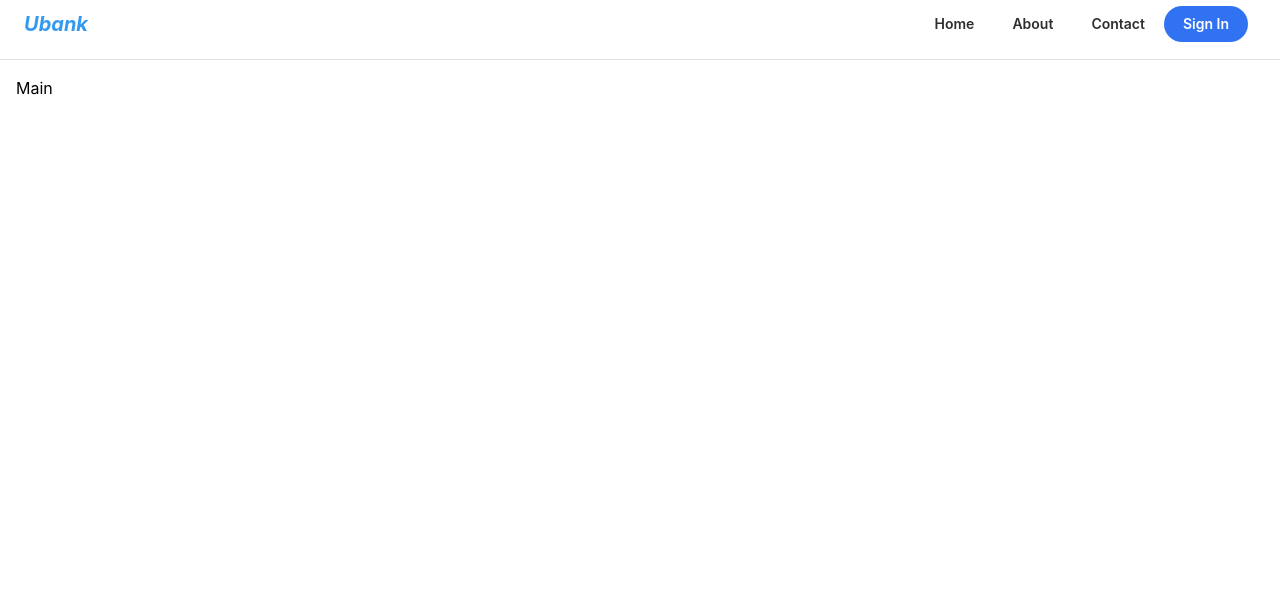
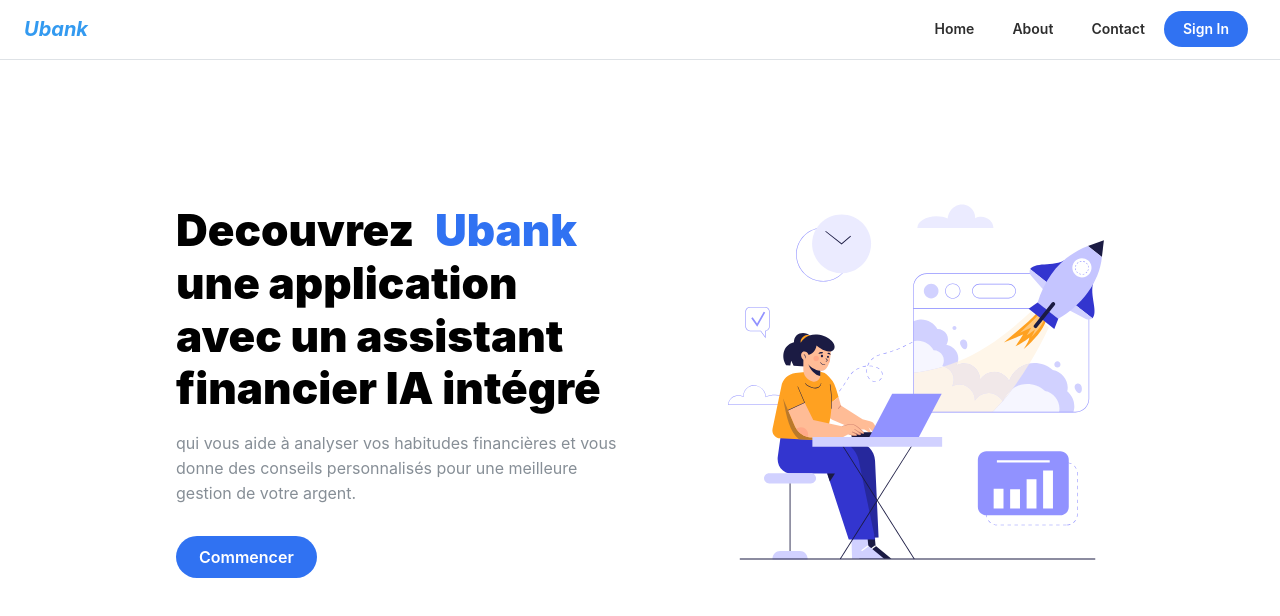
Before and after one commit to yves1da2vinci3/ubank_landingpage, a Next.js app: page / in a window 1280 px wide. Shown: the top 616 px of the page. Built offline with nearby package versions, Linux system fonts and the light colour scheme.

Commit message:
Refactor Banner component and integrate it into the homepage layout. The Banner now features a new design with a title, description, and button, enhancing the user interface. Updated the AppShell layout in the homepage to include the Banner component.

```diff
--- /dev/null
+++ b/components/Banner/banner.module.css
@@ -0,0 +1,52 @@
+.inner {
+  display: flex;
+  justify-content: space-between;
+  padding-top: calc(var(--mantine-spacing-xl) * 4);
+  padding-bottom: calc(var(--mantine-spacing-xl) * 4);
+}
+
+.content {
+  max-width: 480px;
+  margin-right: calc(var(--mantine-spacing-xl) * 3);
+
+  @media (max-width: $mantine-breakpoint-md) {
+    max-width: 100%;
+    margin-right: 0;
+  }
+}
+
+.title {
+  color: light-dark(var(--mantine-color-black), var(--mantine-color-white));
+  font-family:
+    Greycliff CF,
+    var(--mantine-font-family);
+  font-size: 44px;
+  line-height: 1.2;
+  font-weight: 900;
+
+  @media (max-width: $mantine-breakpoint-xs) {
+    font-size: 28px;
+  }
+}
+
+.control {
+  @media (max-width: $mantine-breakpoint-xs) {
+    flex: 1;
+  }
+}
+
+.image {
+  width: 376px;
+  height: 356px;
+
+  @media (max-width: $mantine-breakpoint-md) {
+    display: none;
+  }
+}
+
+.highlight {
+  position: relative;
+  color: #3072f2;
+  border-radius: var(--mantine-radius-sm);
+  padding: 4px 12px;
+}
--- a/components/Banner/index.tsx
+++ b/components/Banner/index.tsx
@@ -1,5 +1,31 @@
-export const Banner = () => {
-  return <div>index</div>;
-};
+import { Button, Container, Group, Image, Text, Title } from '@mantine/core';
+import image from '../../public/image.svg';
+import classes from './banner.module.css';
+
+export function Banner() {
+  return (
+    <Container size="md">
+      <div className={classes.inner}>
+        <div className={classes.content}>
+          <Title className={classes.title}>
+            Decouvrez <span className={classes.highlight}>Ubank</span> une application
+            <br /> avec un assistant financier IA intégré
+          </Title>
+          <Text c="dimmed" mt="md">
+            qui vous aide à analyser vos habitudes financières et vous donne des conseils
+            personnalisés pour une meilleure gestion de votre argent.
+          </Text>
+
+          <Group mt={30}>
+            <Button radius="xl" size="md" className={classes.control}>
+              Commencer
+            </Button>
+          </Group>
+        </div>
+        <Image src={image.src} className={classes.image} />
+      </div>
+    </Container>
+  );
+}
 
 export default Banner;
--- a/pages/index.tsx
+++ b/pages/index.tsx
@@ -1,5 +1,6 @@
-import { AppShell, Button, Stack } from '@mantine/core';
+import { AppShell, Button, rem, Stack } from '@mantine/core';
 import { useDisclosure } from '@mantine/hooks';
+import { Banner } from '@/components/Banner';
 import { Navbar } from '@/components/navbar';
 
 export default function HomePage() {
@@ -10,11 +11,11 @@ export default function HomePage() {
       navbar={{ width: 300, breakpoint: 'sm', collapsed: { desktop: true, mobile: !opened } }}
       padding="md"
     >
-      <AppShell.Header>
+      <AppShell.Header style={{ alignItems: 'center', paddingTop: rem(5) }}>
         <Navbar opened={opened} setOpened={toggle} />
       </AppShell.Header>
 
-      <AppShell.Navbar hidden={opened} p="md">
+      <AppShell.Navbar hidden={opened}>
         <Stack px="md">
           <Button variant="subtle" color="dark">
             Home
@@ -32,7 +33,9 @@ export default function HomePage() {
         </Stack>
       </AppShell.Navbar>
 
-      <AppShell.Main>Main</AppShell.Main>
+      <AppShell.Main>
+        <Banner />
+      </AppShell.Main>
     </AppShell>
   );
 }
```
Also changed, not shown: public/image.svg (added).
